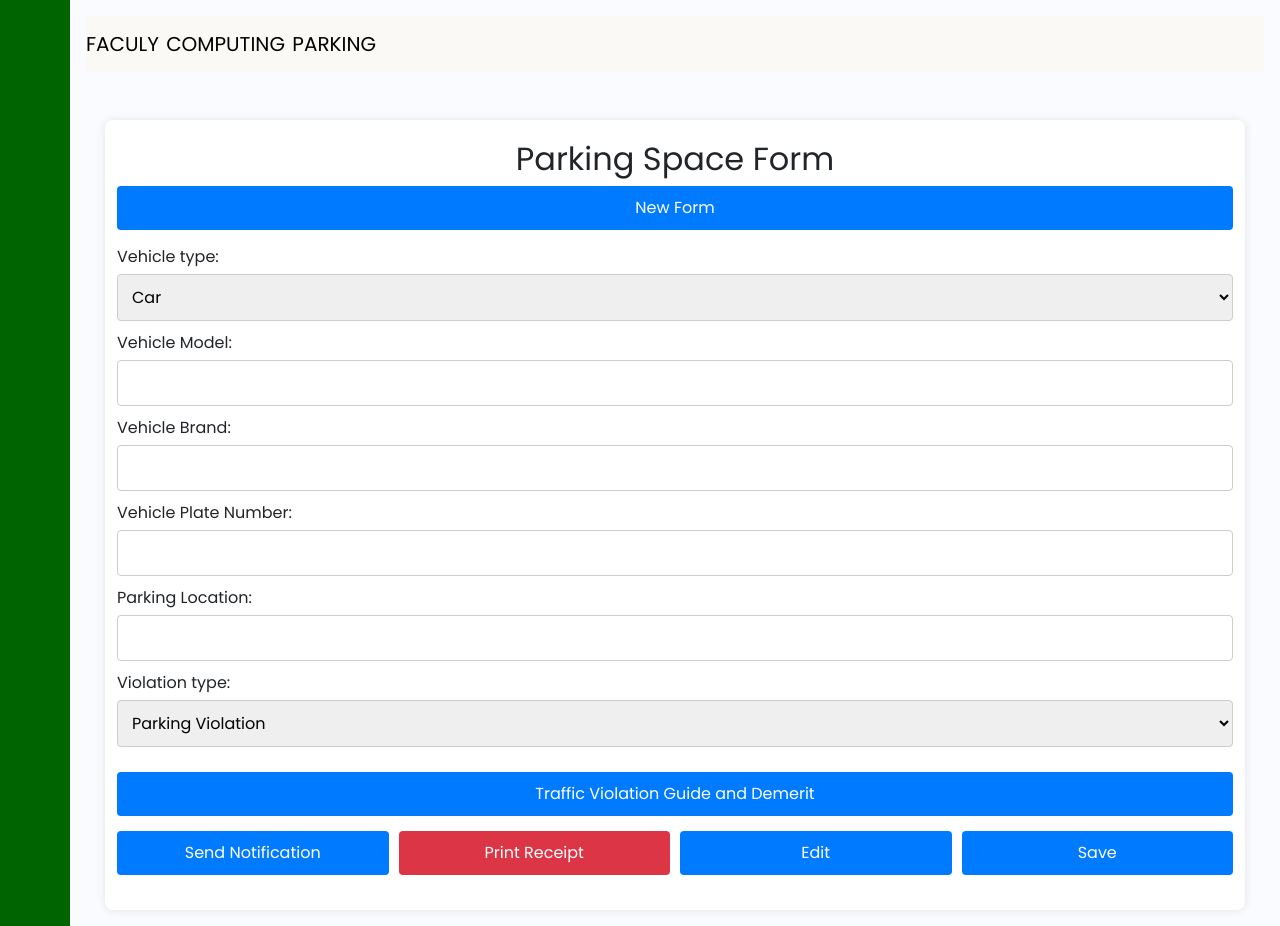
After one commit to amrasfea/FkPark-Maintenance, a PHP site: page /admin/addPark.php in a window 1280 px wide. The commit adds this page. Run offline with PHP 8.4, Linux system fonts and the light colour scheme; some libraries are stand-ins or nearby versions.

Commit message:
adminPark

```diff
--- /dev/null
+++ b/admin/addPark.php
@@ -0,0 +1,58 @@
+<!DOCTYPE html>
+<html lang="en">
+<head>
+    <meta charset="UTF-8">
+    <meta name="viewport" content="width=device-width, initial-scale=1.0">
+    <title>Add Park</title>
+    <!--EXTERNAL CSS-->
+    <link rel="stylesheet" href="../css/park.css">
+    <link rel="icon" type="image/x-icon" href="../img/logo.png">
+    <!--FAVICON-->
+</head>
+<body>
+    <?php include('../navigation/adminNav.php'); ?>
+    <div class="container mt-5">
+        <h2>Parking Space Form</h2>
+        <form method="post" action="">
+            <div class="button-group">
+                <button type="submit" name="newForm">New Form</button>
+            </div>
+            <div class="form-group">
+                <label for="vType">Vehicle type:</label>
+                <select name="vType" id="vType">
+                    <option value="car">Car</option>
+                    <option value="motorcycle">Motorcycle</option>
+                </select>
+
+                <label for="vModel">Vehicle Model:</label>
+                <input type="text" class="form-control" id="vModel" name="vModel">
+
+                <label for="vBrand">Vehicle Brand:</label>
+                <input type="text" class="form-control" id="vBrand" name="vBrand">
+
+                <label for="vPlate">Vehicle Plate Number:</label>
+                <input type="text" class="form-control" id="vPlate" name="vPlate">
+
+                <label for="parkLoc">Parking Location:</label>
+                <input type="text" class="form-control" id="parkLoc" name="parkLoc">
+
+                <label for="violation">Violation type:</label>
+                <select name="violation" id="violation">
+                    <option value="1">Parking Violation</option>
+                    <option value="2">Not comply in campus traffic regulations</option>
+                    <option value="3">Caused accidents</option>
+                </select>
+            </div>
+            <div class="button-group">
+                <button type="submit" name="guide">Traffic Violation Guide and Demerit</button>
+            </div>
+            <div class="button-group">
+                <button type="submit" name="noti">Send Notification</button>
+                <button type="submit" name="print">Print Receipt</button>
+                <button type="submit" name="edit">Edit</button>
+                <button type="submit" name="save">Save</button>
+            </div>
+        </form>
+    </div>
+</body>
+</html>
--- /dev/null
+++ b/css/park.css
@@ -0,0 +1,66 @@
+
+
+.container {
+    max-width: 50%;
+    margin: 0 auto;
+    padding: 20px;
+    background-color: #fff;
+    box-shadow: 0 0 10px rgba(0, 0, 0, 0.1);
+    border-radius: 8px;
+}
+h2 {
+    text-align: center;
+    margin-bottom: 20px;
+    font-weight: 600;
+}
+
+.form-group {
+    margin-bottom: 15px;
+}
+
+.form-group label {
+    display: block;
+    margin-bottom: 5px;
+    font-weight: 500;
+}
+
+.form-group input,
+.form-group select {
+    width: 100%;
+    padding: 10px;
+    border: 1px solid #ccc;
+    border-radius: 4px;
+    margin-bottom: 10px;
+}
+
+.button-group {
+    display: flex;
+    justify-content: space-between;
+    flex-wrap: wrap;
+    gap: 10px;
+    margin-bottom: 15px;
+}
+
+.button-group button {
+    flex: 1;
+    padding: 10px 20px;
+    border: none;
+    background-color: #007bff;
+    color: white;
+    font-size: 16px;
+    border-radius: 4px;
+    cursor: pointer;
+    transition: background-color 0.3s ease;
+}
+
+.button-group button:hover {
+    background-color: #0056b3;
+}
+
+.button-group button:nth-child(2) {
+    background-color: #dc3545;
+}
+
+.button-group button:nth-child(2):hover {
+    background-color: #c82333;
+}
--- a/navigation/adminNav.php
+++ b/navigation/adminNav.php
@@ -222,10 +222,10 @@
     </a>
     <ul id="publicationDropdown" class="sidebar-dropdown list-unstyled collapse" data-bs-parent="#sidebar">
         <li class="sidebar-item">
-            <a href="#" class="sidebar-link">List Parking Spaces</a>
+            <a href="#" class="sidebar-link">New Parking Spaces</a>
         </li>
         <li class="sidebar-item">
-            <a href="#" class="sidebar-link">Report</a>
+            <a href="#" class="sidebar-link">List Parking Spaces</a>
         </li>
     </ul>
 </li>
```
